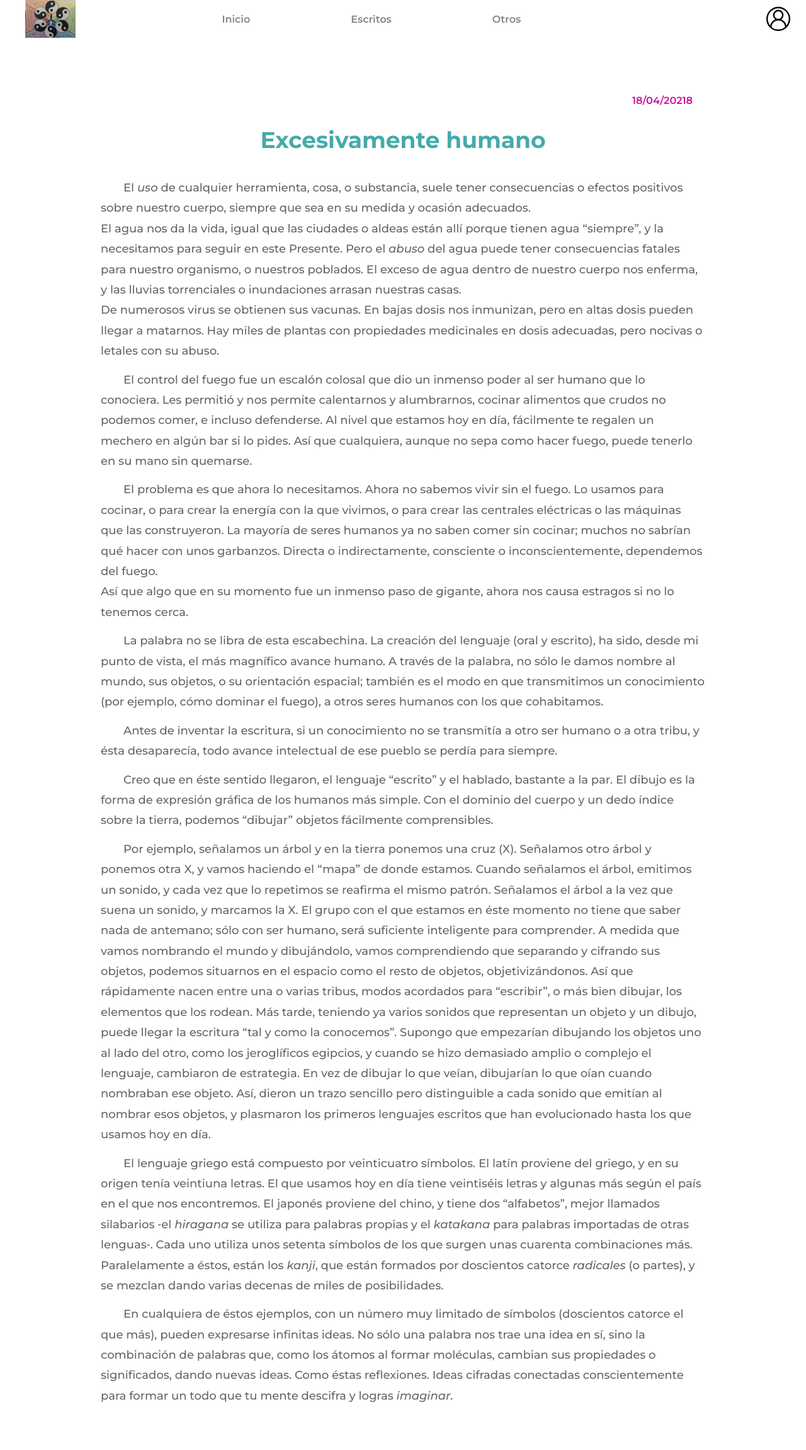
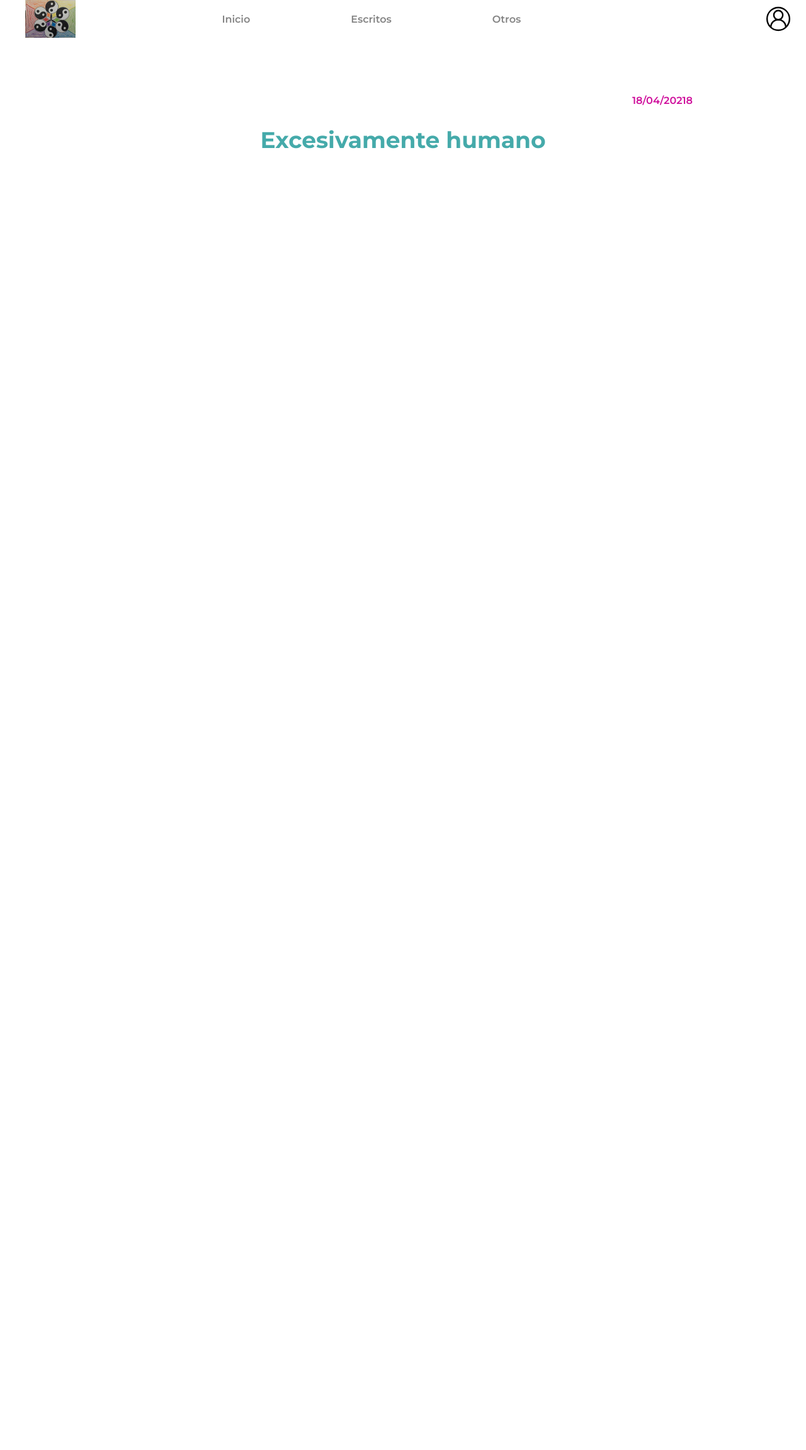
Before and after one commit to menudopaio/unLugarTranquilo, a Flask app: template templates/excesivamente-humano.html in a window 1280 px wide. Shown: the whole page at 63% size. After the commit the page ends 236 px from the top, so only its background shows below. Run offline with Flask 3, Linux system fonts and the light colour scheme; the template is opened without the code that fills it: most values are stand-ins (such as "Sample title", 1, 10 or a date in 2020).

Commit message:
privados y publicos

```diff
--- a/app.py
+++ b/app.py
@@ -67,12 +67,12 @@ def concienciaEnSuMedidaEditado():
 def excesivamenteHumano():
     baseUri = "."
     return render_template("excesivamente-humano.html", baseUri=baseUri)
-"""
+
 @app.route("/constante-cambio/")
 def constanteCambio():
     baseUri = "."
     return render_template("constante-cambio.html", baseUri=baseUri)
-
+"""
 
 @app.route("/otros/")
 def otros():
--- a/templates/escritos.html
+++ b/templates/escritos.html
@@ -10,7 +10,7 @@
             <h1 class="titulo-pagina">Títulos del ayer</h1>
             <ul>
                 <!-- 18/10/2024 -->
-                <li><a href="{{ baseUri }}./constante-cambio" class="disabled"><span class="tachado">Constante cambio(En proceso)</span></a></li>
+                <!-- <li><a href="{{ baseUri }}./constante-cambio" class="disabled"><span class="tachado">Constante cambio(En proceso)</span></a></li> -->
                 <!-- 18/04/2018 -->
                 <!-- <li><a href="{{ baseUri }}./excesivamente-humano" class="disabled"><span class="tachado">Excesivamente humano(No subido)</span></a></li> -->
                 <!-- 18/10/2024 -->
--- a/templates/excesivamente-humano.html
+++ b/templates/excesivamente-humano.html
@@ -10,16 +10,7 @@
         <div class="cabecera">
             <div class="fecha">18/04/20218</div>
             <h1 class="titulo-pagina">Excesivamente humano</h1>
-            <p>El <em>uso</em> de cualquier herramienta, cosa, o substancia, suele tener consecuencias o efectos positivos sobre nuestro cuerpo, siempre que sea en su medida y ocasión adecuados.<br>El agua nos da la vida, igual que las ciudades o aldeas están allí porque tienen agua “siempre”, y la necesitamos para seguir en este Presente. Pero el <em>abuso</em> del agua puede tener consecuencias fatales para nuestro organismo, o nuestros poblados. El exceso de agua dentro de nuestro cuerpo nos enferma, y las lluvias torrenciales o inundaciones arrasan nuestras casas.<br>De numerosos virus se obtienen sus vacunas. En bajas dosis nos inmunizan, pero en altas dosis pueden llegar a matarnos. Hay miles de plantas con propiedades medicinales en dosis adecuadas, pero nocivas o letales con su abuso.</p>
-            <p>El control del fuego fue un escalón colosal que dio un inmenso poder al ser humano que lo conociera. Les permitió y nos permite calentarnos y alumbrarnos, cocinar alimentos que crudos no podemos comer, e incluso defenderse. Al nivel que estamos hoy en día, fácilmente te regalen un mechero en algún bar si lo pides. Así que cualquiera, aunque no sepa como hacer fuego, puede tenerlo en su mano sin quemarse.</p>
-            <p>El problema es que ahora lo necesitamos. Ahora no sabemos vivir sin el fuego. Lo usamos para cocinar, o para crear la energía con la que vivimos, o para crear las centrales eléctricas o las máquinas que las construyeron. La mayoría de seres humanos ya no saben comer sin cocinar; muchos no sabrían qué hacer con unos garbanzos. Directa o indirectamente, consciente o inconscientemente, dependemos del fuego.<br>Así que algo que en su momento fue un inmenso paso de gigante, ahora nos causa estragos si no lo tenemos cerca.</p>
-            <p>La palabra no se libra de esta escabechina. La creación del lenguaje (oral y escrito), ha sido, desde mi punto de vista, el más magnífico avance humano. A través de la palabra, no sólo le damos nombre al mundo, sus objetos, o su orientación espacial; también es el modo en que transmitimos un conocimiento (por ejemplo, cómo dominar el fuego), a otros seres humanos con los que cohabitamos.</p>
-            <p>Antes de inventar la escritura, si un conocimiento no se transmitía a otro ser humano o a otra tribu, y ésta desaparecía, todo avance intelectual de ese pueblo se perdía para siempre.</p>
-            <p>Creo que en éste sentido llegaron, el lenguaje “escrito” y el hablado, bastante a la par. El dibujo es la forma de expresión gráfica de los humanos más simple. Con el dominio del cuerpo y un dedo índice sobre la tierra, podemos “dibujar” objetos fácilmente comprensibles.</p>
-            <p>Por ejemplo, señalamos un árbol y en la tierra ponemos una cruz (X). Señalamos otro árbol y ponemos otra X, y vamos haciendo el “mapa” de donde estamos. Cuando señalamos el árbol, emitimos un sonido, y cada vez que lo repetimos se reafirma el mismo patrón. Señalamos el árbol a la vez que suena un sonido, y marcamos la X. El grupo con el que estamos en éste momento no tiene que saber nada de antemano; sólo con ser humano, será suficiente inteligente para comprender. A medida que vamos nombrando el mundo y dibujándolo, vamos comprendiendo que separando y cifrando sus objetos, podemos situarnos en el espacio como el resto de objetos, objetivizándonos. Así que rápidamente nacen entre una o varias tribus, modos acordados para “escribir”, o más bien dibujar, los elementos que los rodean. Más tarde, teniendo ya varios sonidos que representan un objeto y un dibujo, puede llegar la escritura “tal y como la conocemos”. Supongo que empezarían dibujando los objetos uno al lado del otro, como los jeroglíficos egipcios, y cuando se hizo demasiado amplio o complejo el lenguaje, cambiaron de estrategia. En vez de dibujar lo que veían, dibujarían lo que oían cuando nombraban ese objeto. Así, dieron un trazo sencillo pero distinguible a cada sonido que emitían al nombrar esos objetos, y plasmaron los primeros lenguajes escritos que han evolucionado hasta los que usamos hoy en día. </p>
-            <p>El lenguaje griego está compuesto por veinticuatro símbolos. El latín proviene del griego, y en su origen tenía veintiuna letras. El que usamos hoy en día tiene veintiséis letras y algunas más según el país en el que nos encontremos. El japonés proviene del chino, y tiene dos “alfabetos”, mejor llamados silabarios &#8209;el <em>hiragana</em> se utiliza para palabras propias y el <em>katakana</em> para palabras importadas de otras lenguas&#8209;. Cada uno utiliza unos setenta símbolos de los que surgen unas cuarenta combinaciones más. Paralelamente a éstos, están los <em>kanji</em>, que están formados por doscientos catorce <em>radicales</em> (o partes), y se mezclan dando varias decenas de miles de posibilidades.</p>
-            <p>En cualquiera de éstos ejemplos, con un número muy limitado de símbolos (doscientos catorce el que más), pueden expresarse infinitas ideas. No sólo una palabra nos trae una idea en sí, sino la combinación de palabras que, como los átomos al formar moléculas, cambian sus propiedades o significados, dando nuevas ideas. Como éstas reflexiones. Ideas cifradas conectadas conscientemente para formar un todo que tu mente descifra y logras <em>imaginar</em>.</p>
-        </div>
+                    </div>
     </section>
 </div>
 {% endblock %}
--- a/templates/home.html
+++ b/templates/home.html
@@ -8,8 +8,8 @@
     <div class="inicio-page">
         <div class="cabecera">
             <div class="fecha"></div>
-            <h1 class="titulo-pagina">Un lugar tranquilo</h1>
+            <h1 class="titulo-pagina">Un <em>lugar</em> tranquilo</h1>
         </div>
 
-    </div>
+        </div>
 {% endblock %}
```
